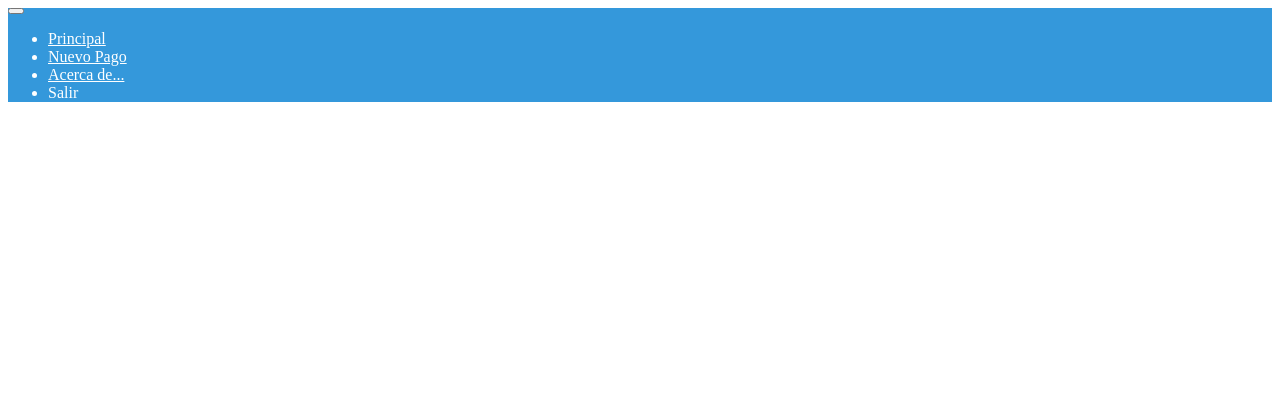
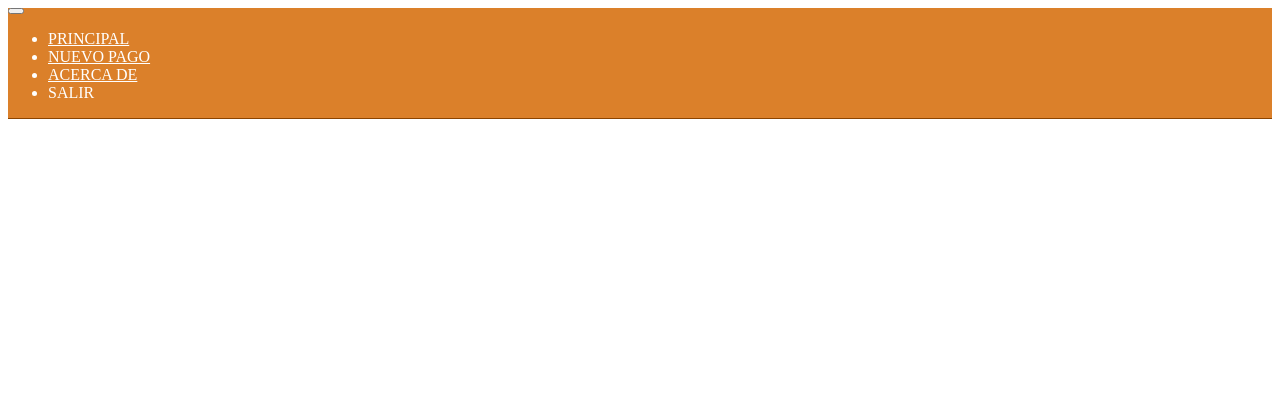
Before and after one commit to erwin06/Payments, a PHP site: page /views/nav-bar.html in a window 1280 px wide. Shown: the top 420 px of the page. Before the commit the page ends 102 px from the top, so only its background shows below. Run offline with PHP 8.4, Linux system fonts and the light colour scheme.

Commit message:
new style

```diff
--- a/css/nav-bar.css
+++ b/css/nav-bar.css
@@ -15,12 +15,13 @@
 }*/
 
 .navbar-default{
-    background-color: #3498DB;
-    border-color: #3498DB;
+    background-color: #DB802A;
+    border-color: #8B4400;
     color: white;
     border-radius: 0px;
     margin-bottom: -20px;
     border: 0px;
+    border-bottom: 1px solid #8B4400;
 }
 .navbar-default .navbar-nav>li>a {
 	color: white;
@@ -32,7 +33,7 @@
 .navbar-default .navbar-nav>li>a:hover,
 .navbar-default .navbar-nav>li>a:focus,
 .dropdown-menu>li>a:hover, .dropdown-menu>li>a:focus {
-	background-color: #2980B9;
-    border-color: #2980B9;
+	background-color: #8B4400;
+    border-color: #8B4400;
     color: white;
 }
--- a/index.html
+++ b/index.html
@@ -6,7 +6,9 @@
         <title>Administrador de Pagos</title>
         <link rel="stylesheet" href="css/bootstrap.min.css">
         <link rel="stylesheet" href="css/style.css" >
-        <link href='http://fonts.googleapis.com/css?family=Open+Sans' rel='stylesheet'  type='text/css'>
+        <link rel="stylesheet" href="css/nav-bar.css" >
+        <!-- <link href='http://fonts.googleapis.com/css?family=Open+Sans' rel='stylesheet'  type='text/css'> -->
+        <link href='https://fonts.googleapis.com/css?family=Open+Sans:300' rel='stylesheet' type='text/css'>
     </head>
     <body>
         <div ng-view></div>
--- a/views/nav-bar.html
+++ b/views/nav-bar.html
@@ -13,10 +13,10 @@
     <!-- Collect the nav links, forms, and other content for toggling -->
     <div class="collapse navbar-collapse" id="bs-example-navbar-collapse-1">
       <ul class="nav navbar-nav navbar-right cursor-pointer">
-        <li><a href="#/main">Principal</a></li>
-        <li><a href="#/new-pay">Nuevo Pago</a></li>
-        <li><a href="#/about">Acerca de...</a></li>
-        <li><a ng-click="logOut()">Salir</a></li>
+        <li><a href="#/main">PRINCIPAL</a></li>
+        <li><a href="#/new-pay">NUEVO PAGO</a></li>
+        <li><a href="#/about">ACERCA DE</a></li>
+        <li><a ng-click="logOut()">SALIR</a></li>
       </ul>
     </div><!-- /.navbar-collapse -->
   </div><!-- /.container-fluid -->
```
Also changed, not shown: css/style.css (+16 -11 lines), views/main.html (+5 -6 lines).
